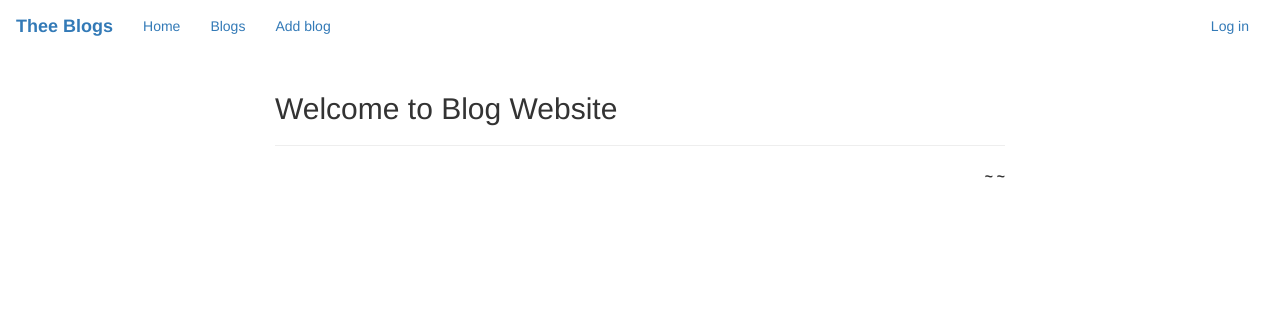
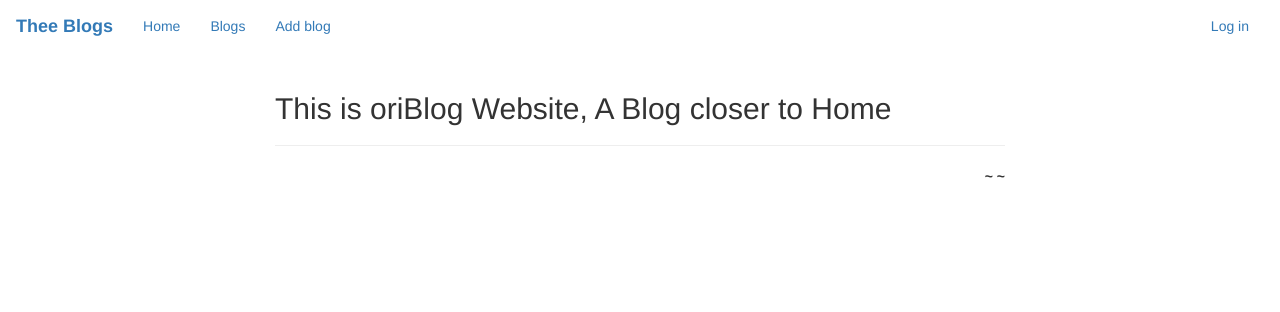
Before and after one commit to RichieOrito/ori-blog, a Flask app: page / in a window 1280 px wide. Shown: the top 312 px of the page. Run offline with Flask 2, Linux system fonts and the light colour scheme; data that the repository does not hold is empty; some libraries are stand-ins or nearby versions.

Commit message:
This commit updates the welcome message of the page

```diff
--- a/app/templates/index.html
+++ b/app/templates/index.html
@@ -7,7 +7,7 @@
         <div class="col-md-2"></div>
         <div class="col-md-8">
             <div>
-                <h2 class="welcome">Welcome to Blog Website</h2>
+                <h2 class="welcome">This is oriBlog Website, A Blog closer to Home</h2>
                 <hr>
                 <p>{{blogQuote.quote}}</p>
 
```
